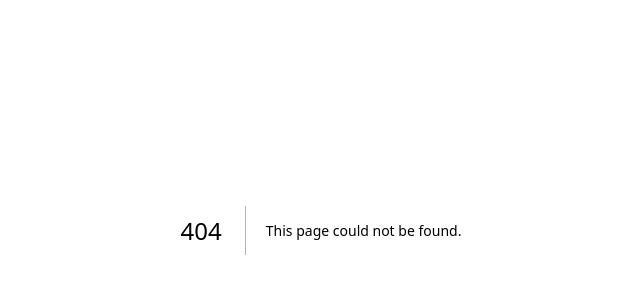
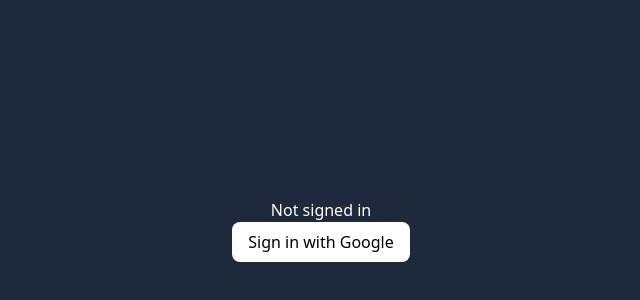
Before and after one commit to kbuhantsev/EcommerceAdmin, a Next.js app: page /products/new in a window 1280 px wide. Before the commit this address had no page. Shown: the part 170-470 px from the top of the page, without its empty margins (319-959 px from the left). Built offline with nearby package versions, Linux system fonts and the light colour scheme; no server answers.

Commit message:
new product developing..

```diff
--- a/components/Layout.js
+++ b/components/Layout.js
@@ -6,10 +6,11 @@
 
   if (!session) {
     return (
-      <div className="bg-slate-800 w-screen h-screen flex items-center">
-        <div className="text-center w-full text-white"></div>
+      <div className="bg-slate-800 w-screen h-screen flex flex-col items-center justify-center">
+        <div className="text-center w-full text-white">
+          Not signed in <br />
+        </div>
         <div>
-          Not signed in <br />
           <button
             className="text-black bg-white p-2 px-4 rounded-lg hover:bg-gray-300
               transition-colors"
--- a/package.json
+++ b/package.json
@@ -10,6 +10,7 @@
   },
   "dependencies": {
     "@next-auth/mongodb-adapter": "^1.1.3",
+    "axios": "^1.3.6",
     "eslint": "8.39.0",
     "eslint-config-next": "13.3.1",
     "mongodb": "^5.3.0",
--- /dev/null
+++ b/pages/api/products.js
@@ -0,0 +1,7 @@
+export default function handler(req, res) {
+  const { method } = req;
+
+  if (method === "POST") {
+    console.log(req.body);
+  }
+}
--- a/pages/index.js
+++ b/pages/index.js
@@ -5,7 +5,19 @@
   const { data: session } = useSession();
   return (
     <Layout>
-      <div className="text-blue-900">Hello, {session?.user.name} </div>
+      <div className="flex justify-between text-blue-900">
+        <h2 className="">
+          Hello, <b>{session?.user?.name}</b>
+        </h2>
+        <div className="flex gap-2 items-center">
+          <img
+            src={session?.user?.image}
+            alt="user avatar"
+            className="h-12 rounded-full"
+          />
+          <span>{session?.user?.name}</span>
+        </div>
+      </div>
     </Layout>
   );
 }
--- a/pages/products.js
+++ b/pages/products.js
@@ -1,8 +1,15 @@
 import Layout from "@/components/Layout";
+import Link from "next/link";
 import React from "react";
 
 const Products = () => {
-  return <Layout>Products</Layout>;
+  return (
+    <Layout>
+      <Link href={"products/new"} className="btn-primary">
+        New product
+      </Link>
+    </Layout>
+  );
 };
 
 export default Products;
--- /dev/null
+++ b/pages/products/new.js
@@ -0,0 +1,60 @@
+import Layout from "@/components/Layout";
+import axios from "axios";
+import React, { useState } from "react";
+
+const NewProduct = () => {
+  const [title, setTitle] = useState("");
+  const [description, setDescription] = useState("");
+  const [price, setPrice] = useState(0);
+
+  const createProduct = async (event) => {
+    event.preventDefault();
+
+    const data = { title, description, price };
+
+    await axios.post("/api/products", data);
+
+    alert("Заебись!");
+  };
+
+  return (
+    <Layout>
+      <h1>New product</h1>
+      <form onSubmit={createProduct}>
+        <label>Product name</label>
+        <input
+          type="text"
+          placeholder="product name"
+          value={title}
+          onChange={(e) => {
+            setTitle(e.target.value);
+          }}
+        />
+        <label>Product decription</label>
+        <textarea
+          placeholder="decription..."
+          value={description}
+          onChange={(e) => {
+            setDescription(e.target.value);
+          }}
+        />
+        <label>Product price</label>
+        <input
+          type="number"
+          placeholder="price"
+          value={price}
+          onChange={(e) => {
+            setPrice(e.target.value);
+          }}
+        />
+        <div className="flex w-full">
+          <button className="btn-primary ml-auto" type="submit">
+            Save
+          </button>
+        </div>
+      </form>
+    </Layout>
+  );
+};
+
+export default NewProduct;
--- a/styles/globals.css
+++ b/styles/globals.css
@@ -1,5 +1,25 @@
-@import-normalize;
-
 @tailwind base;
 @tailwind components;
 @tailwind utilities;
+
+input,
+textarea {
+  @apply border-2 border-gray-300 rounded-md px-2 mb-2 w-full;
+}
+
+input:focus,
+textarea:focus {
+  @apply border-blue-600 outline-none;
+}
+
+h1 {
+  @apply text-blue-900 mb-2 font-bold text-xl;
+}
+
+label {
+  @apply text-blue-900 font-medium;
+}
+
+.btn-primary {
+  @apply bg-blue-900 text-white px-4 py-1 rounded-md;
+}
```
Also changed, not shown: 1 other file (tests, documents, lock files or other folders).
